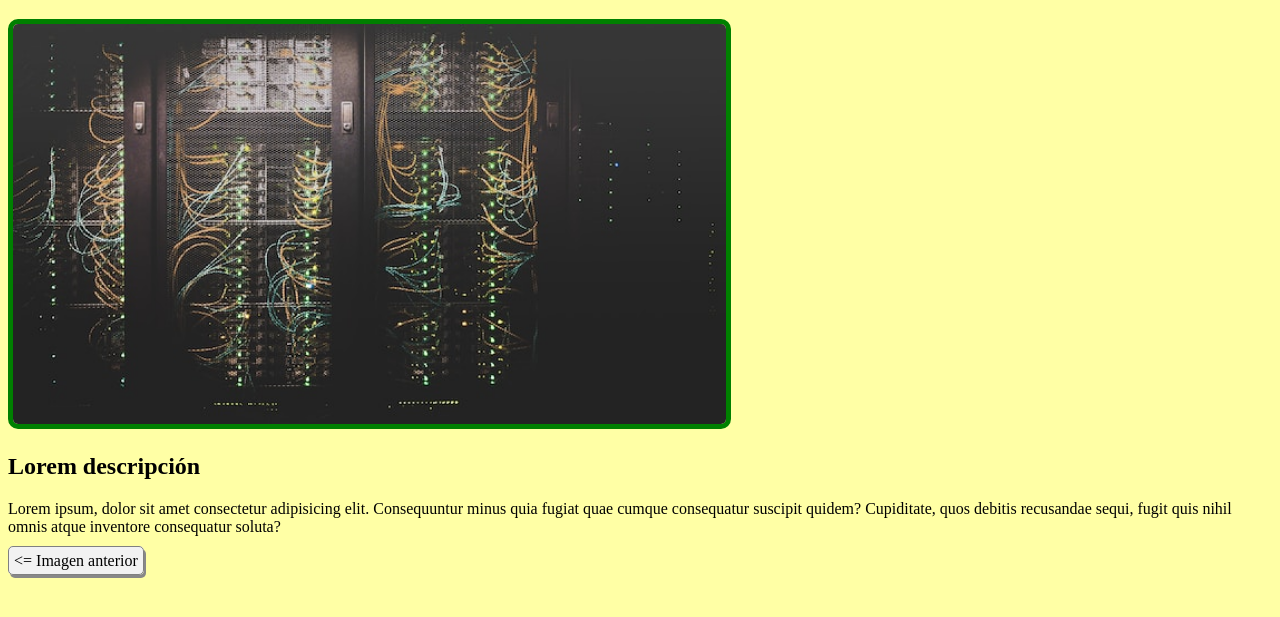
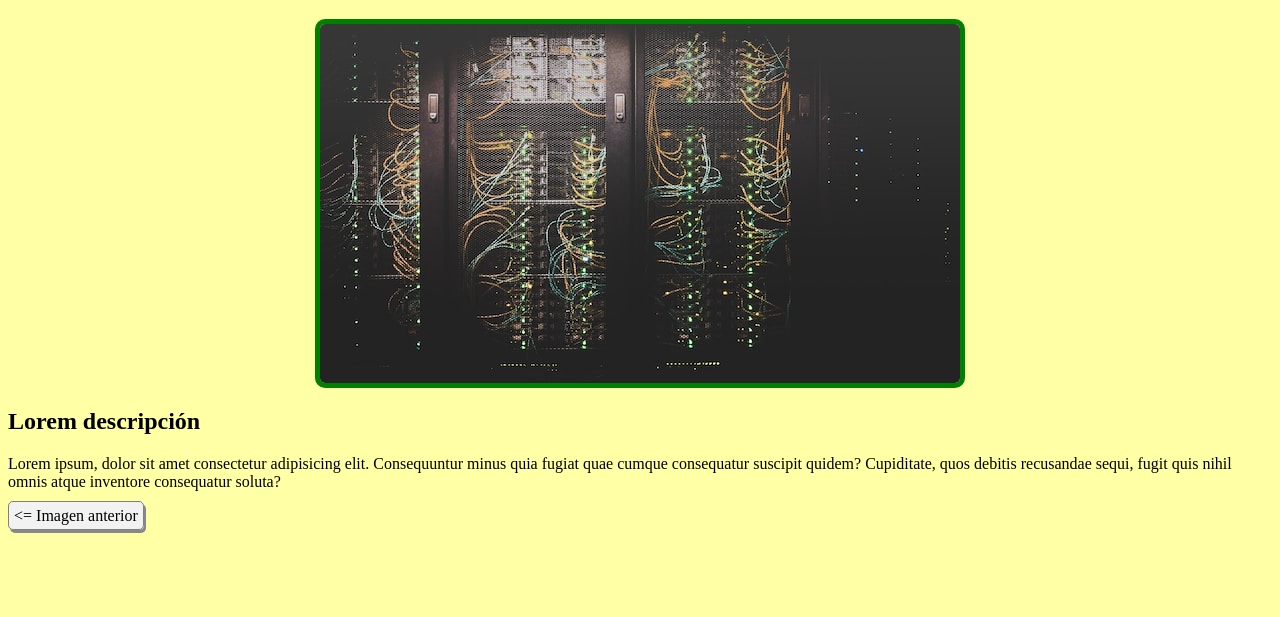
Before and after one commit to vleonediaz/grupo7, a plain HTML site: page page2.html in a window 1280 px wide. Shown: the part 61-678 px from the top of the page. Drawn offline with Linux system fonts and the light colour scheme.

Commit message:
centre las imagenes

```diff
--- a/styles.css
+++ b/styles.css
@@ -6,6 +6,12 @@ body {
     border: 5px solid green;
     border-radius: 10px;
     height: 400px;
+    display: block;
+    margin-left: auto;
+    margin-right: auto;
+    max-width: 100%;
+    height: auto;
+
 }
 
 .link-button {
```
